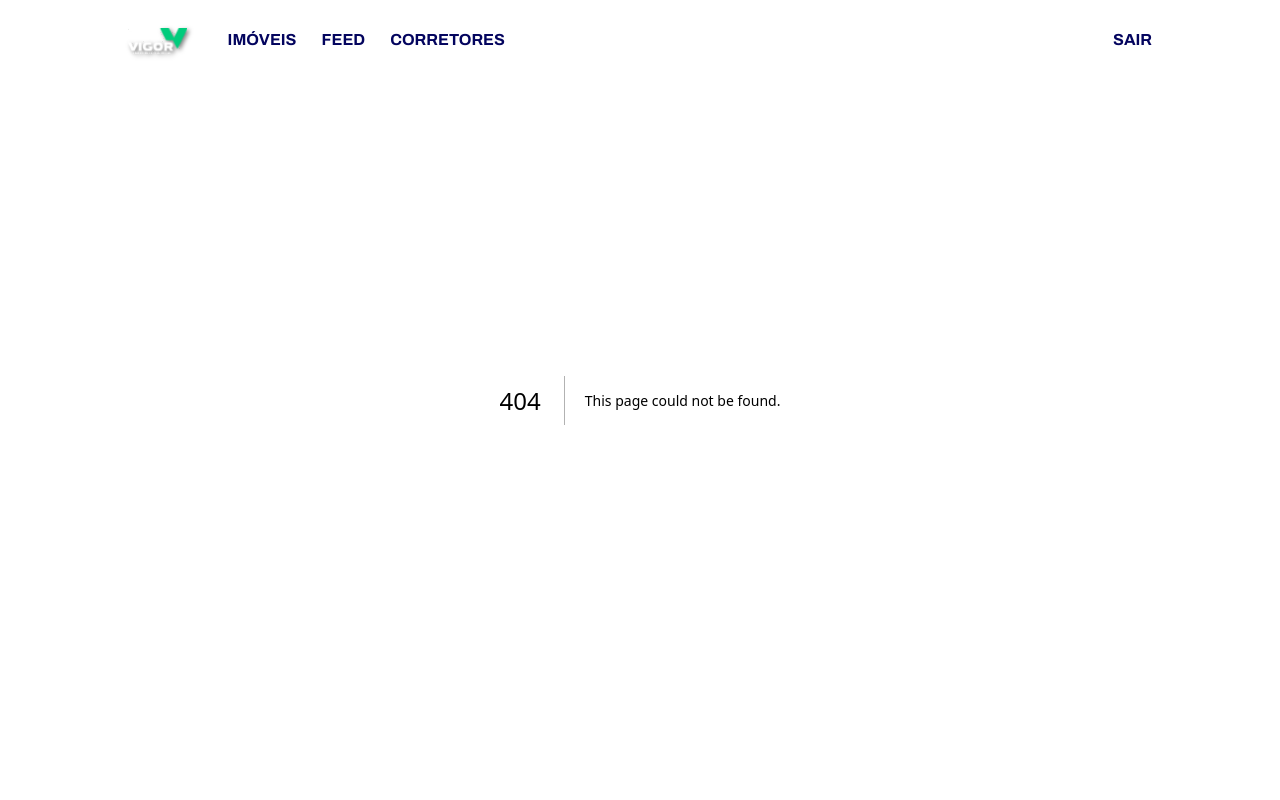
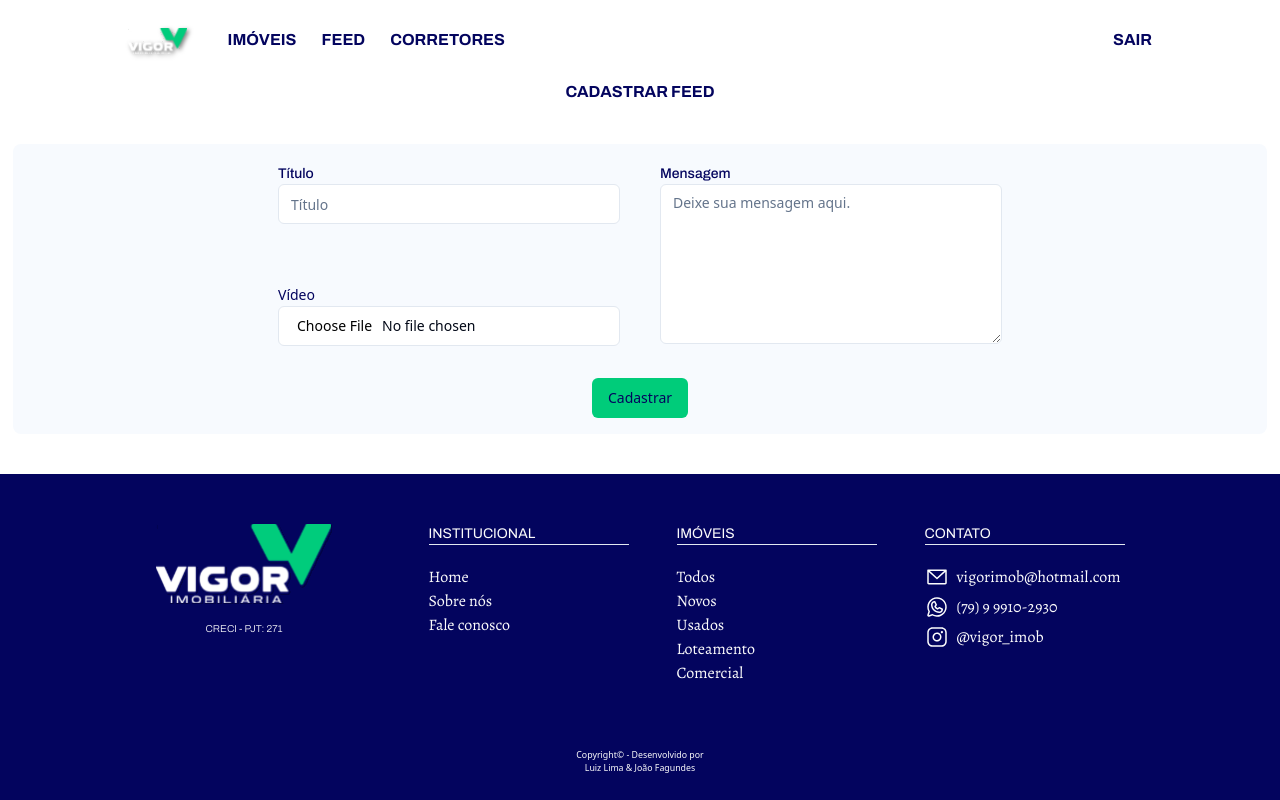
Before and after one commit to LuizLimaDev/vigor-imob, a Next.js app: page /admin/adminfeed in a window 1280 px wide. Before the commit this address had no page. Shown: the top 800 px of the page. Built offline with nearby package versions, Linux system fonts and the light colour scheme.

Commit message:
feat: register feed page

```diff
--- /dev/null
+++ b/app/admin/adminfeed/RegisterFeedForm/RegisterFeedForm.tsx
@@ -0,0 +1,132 @@
+"use client";
+
+import { Button } from "@/app/_components/ui/button";
+import {
+  Form,
+  FormControl,
+  FormField,
+  FormItem,
+  FormLabel,
+  FormMessage,
+} from "@/app/_components/ui/form";
+import { Input } from "@/app/_components/ui/input";
+import { useForm } from "react-hook-form";
+
+import { Textarea } from "@/app/_components/ui/textarea";
+import { zodResolver } from "@hookform/resolvers/zod";
+import { useRouter } from "next/navigation";
+import * as z from "zod";
+
+const formSchema = z.object({
+  title: z.string().min(3, {
+    message: "O título deve conter no mínimo 3 caracteres.",
+  }),
+  video: z
+    .instanceof(FileList)
+    .refine((file) => file?.length == 1, "Insira ao menos um vídeo."),
+
+  text: z
+    .string()
+    .min(10, { message: "Escreva pelo menos 10 caracteres." })
+    .max(200, { message: "O texto não pode ter mais de 200 caracteres" }),
+});
+
+const RegisterFeedForm = () => {
+  const router = useRouter();
+  const form = useForm<z.infer<typeof formSchema>>({
+    resolver: zodResolver(formSchema),
+    defaultValues: {
+      title: "",
+      text: "",
+    },
+  });
+  const videoRef = form.register("video");
+
+  async function onSubmit(values: z.infer<typeof formSchema>) {
+    console.log(values);
+    router.back();
+  }
+
+  return (
+    <Form {...form}>
+      <form
+        onSubmit={form.handleSubmit(onSubmit)}
+        className=" flex w-full flex-col justify-start gap-2 px-6 desktop:w-full desktop:items-center"
+      >
+        <div className="z-50 desktop:flex desktop:flex-row desktop:gap-10">
+          <div className="desktop:flex desktop:w-[21.375rem] desktop:flex-col desktop:gap-6">
+            <FormField
+              control={form.control}
+              name="title"
+              render={({ field }) => (
+                <FormItem>
+                  <FormLabel className="font-archivo text-sm text-VIprimary-color">
+                    Título
+                  </FormLabel>
+                  <FormControl>
+                    <Input placeholder="Título" {...field} />
+                  </FormControl>
+                  <FormMessage className="absolute mt-1 desktop:ml-[3px]" />
+                </FormItem>
+              )}
+            />
+
+            <FormField
+              control={form.control}
+              name="video"
+              render={() => (
+                <FormItem className="relative mt-10 flex flex-col">
+                  <FormLabel className="mb-1 text-VIprimary-color">
+                    Vídeo
+                  </FormLabel>
+                  <FormControl>
+                    <Input
+                      type="file"
+                      placeholder="Fotos"
+                      accept="video/*"
+                      {...videoRef}
+                    />
+                  </FormControl>
+                  <FormMessage className="absolute -bottom-5 mt-1 desktop:ml-[3px]" />
+                </FormItem>
+              )}
+            />
+          </div>
+
+          <div className="flex h-auto w-[21.375rem] flex-col gap-4">
+            <div>
+              <FormLabel className="mb-1 font-archivo text-sm font-medium leading-none text-VIprimary-color peer-disabled:cursor-not-allowed peer-disabled:opacity-70">
+                Mensagem
+              </FormLabel>
+              <FormField
+                control={form.control}
+                name="text"
+                render={({ field }) => (
+                  <FormItem>
+                    <FormControl>
+                      <Textarea
+                        placeholder="Deixe sua mensagem aqui."
+                        {...field}
+                        className="h-[10rem]"
+                      />
+                    </FormControl>
+                    <FormMessage className="absolute mt-1 desktop:ml-[3px]" />
+                  </FormItem>
+                )}
+              />
+            </div>
+          </div>
+        </div>
+
+        <Button
+          type="submit"
+          className="z-50 mt-6 max-w-[6.187rem] self-center"
+        >
+          Cadastrar
+        </Button>
+      </form>
+    </Form>
+  );
+};
+
+export default RegisterFeedForm;
--- /dev/null
+++ b/app/admin/adminfeed/page.tsx
@@ -0,0 +1,18 @@
+import Title from "../../_components/Title/Title";
+import RegisterFeedForm from "./RegisterFeedForm/RegisterFeedForm";
+
+const AdminFeed = () => {
+  return (
+    <main className="flex w-screen flex-col items-center justify-center ">
+      <div className="relative w-full desktop:mt-20">
+        <Title>Cadastrar Feed</Title>
+      </div>
+
+      <div className="mx-2 my-10 w-[98%] rounded-[.5rem] bg-[#F7FAFE] py-4">
+        <RegisterFeedForm />
+      </div>
+    </main>
+  );
+};
+
+export default AdminFeed;
```
